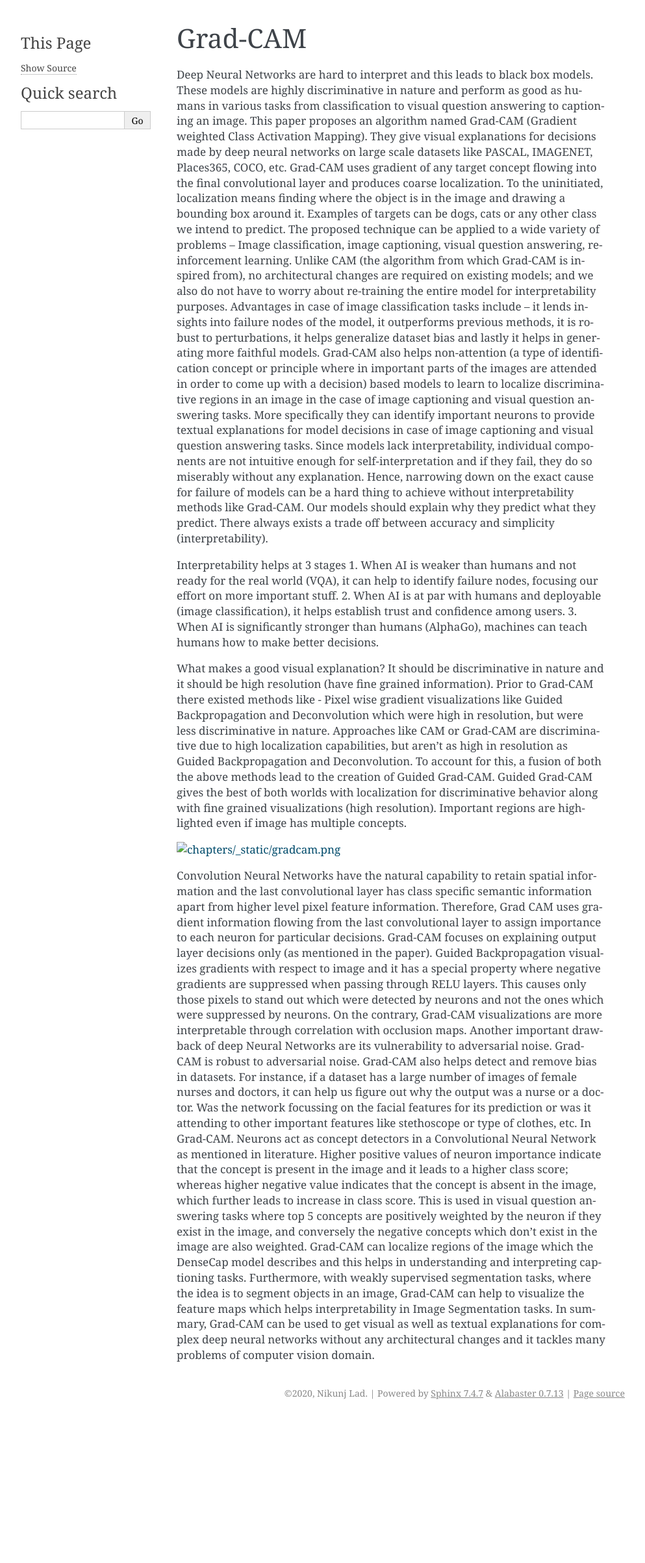
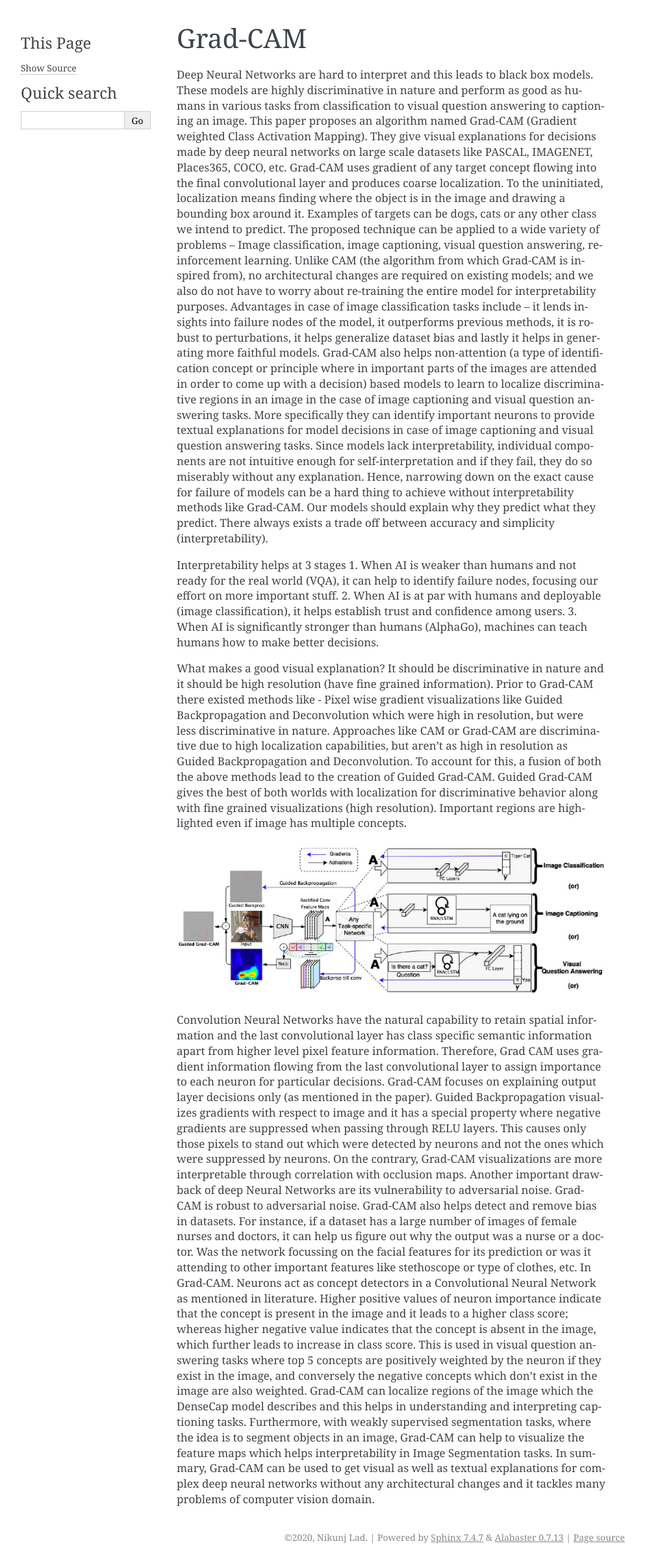
Before and after one commit to nikunjlad/Interpretability-in-Image-Classification-Techniques, a Sphinx documentation site: the page built from docs/chapters/chap4/gradcam/gradcam.rst, in a window 1280 px wide. Shown: the whole page at 65% size, without its empty margins (148-1141 px from the left). Built offline with Sphinx 7.4.7, drawn with Linux system fonts in a browser that asks for light colours; pages that are not in the unit, such as notebooks, are missing from menus; before the commit the page ends 2184 px from its top, so only the background shows below that.

Commit message:
adding gradcam

```diff
--- a/docs/chapters/chap4/gradcam/gradcam.rst
+++ b/docs/chapters/chap4/gradcam/gradcam.rst
@@ -43,7 +43,7 @@ the creation of Guided Grad-CAM. Guided Grad-CAM gives the best of both worlds w
 behavior along with fine grained visualizations (high resolution). Important regions are highlighted even if image has
 multiple concepts.
 
-.. image:: ../../_static/gradcam.png
+.. image:: ../../../_static/gradcam.png
     :width: 500pt
 
 Convolution Neural Networks have the natural capability to retain spatial information and the last convolutional layer
```
